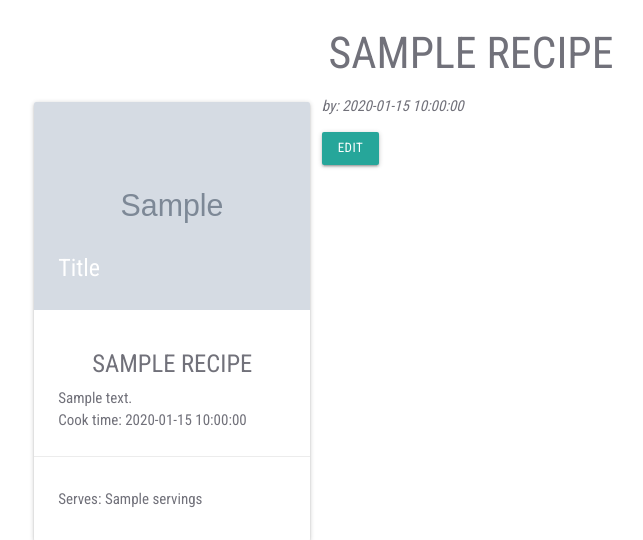
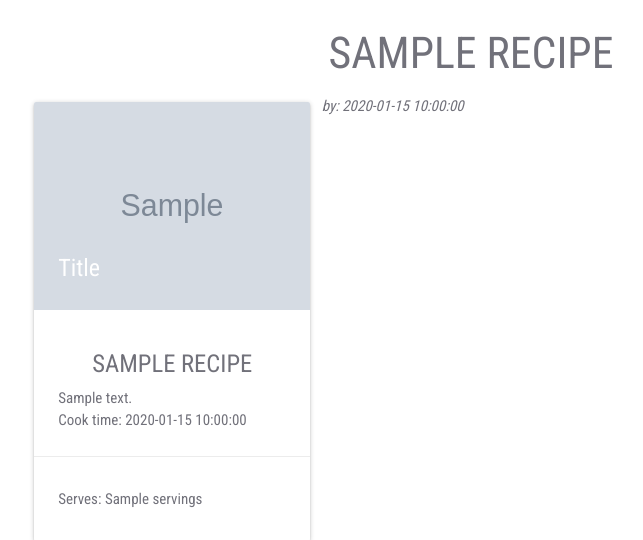
Before and after one commit to anyahush/the-freefrom-cookbook, a Flask app: template templates/view_recipe.html in a window 1280 px wide. Shown: the part 75-615 px from the top of the page, without its empty margins (169-812 px from the left). Run offline with Flask 2, Linux system fonts and the light colour scheme; the template is opened without the code that fills it: most values are stand-ins (such as "Sample title", 1, 10 or a date in 2020); grey boxes marked "Sample" are stand-in pictures; some libraries are stand-ins or nearby versions.

Commit message:
Ensure edit recipe functionality only available to session user

```diff
--- a/templates/view_recipe.html
+++ b/templates/view_recipe.html
@@ -25,8 +25,11 @@
 
     </div>
     <div><p> <em>by: {{ recipe.created_by }}</em></p></div>
-    <div>
-        <a href="{{ url_for('edit_recipe', recipe_id=recipe._id) }}" class="waves-effect waves-light btn-small">Edit</a></div>
+    {% if session.user|lower == recipe.created_by|lower %}
+        <div>
+            <a href="{{ url_for('edit_recipe', recipe_id=recipe._id) }}" class="waves-effect waves-light btn-small">Edit</a>
+        </div>
+    {% endif %}
 </div>
 
 
```
